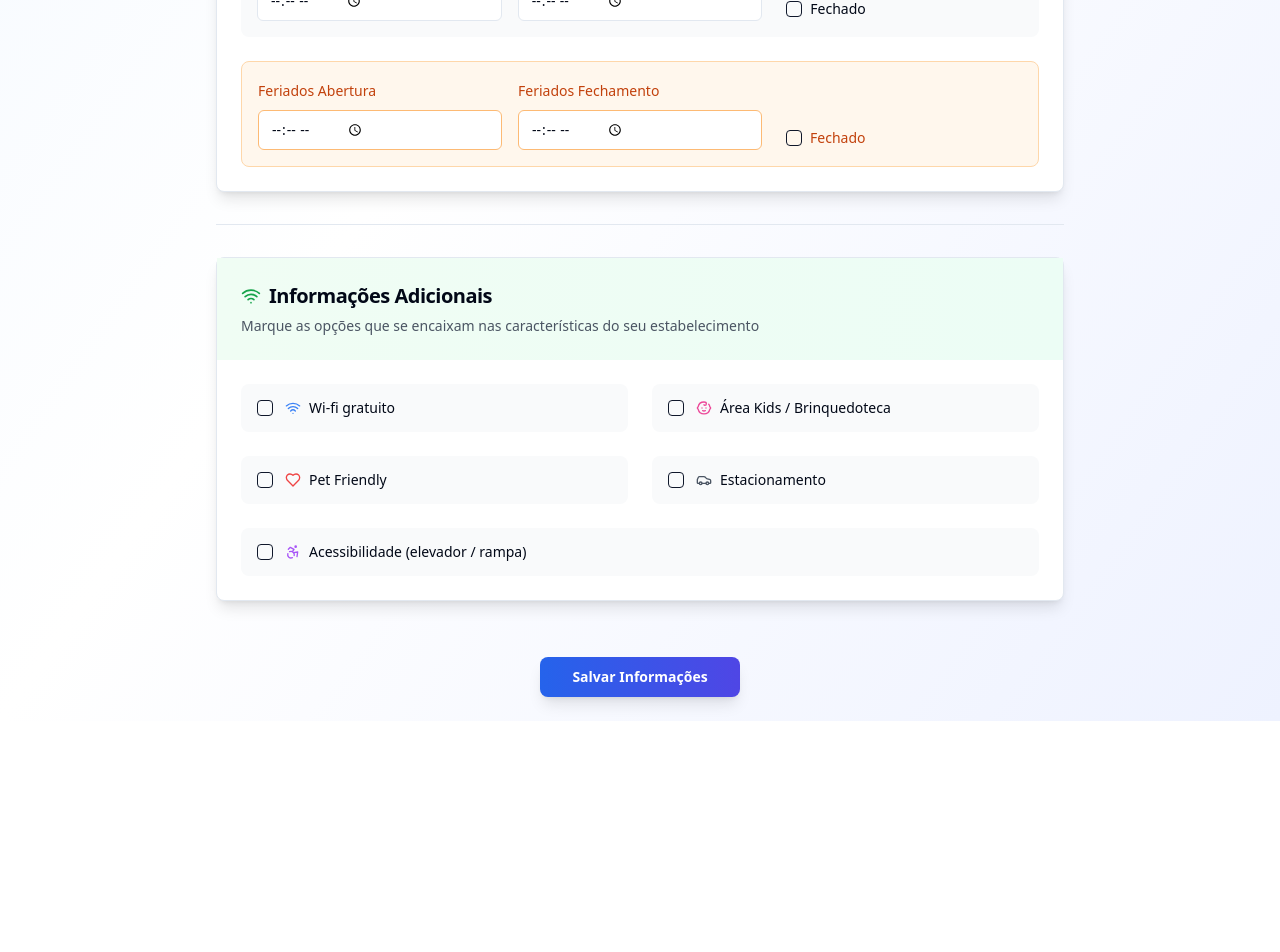
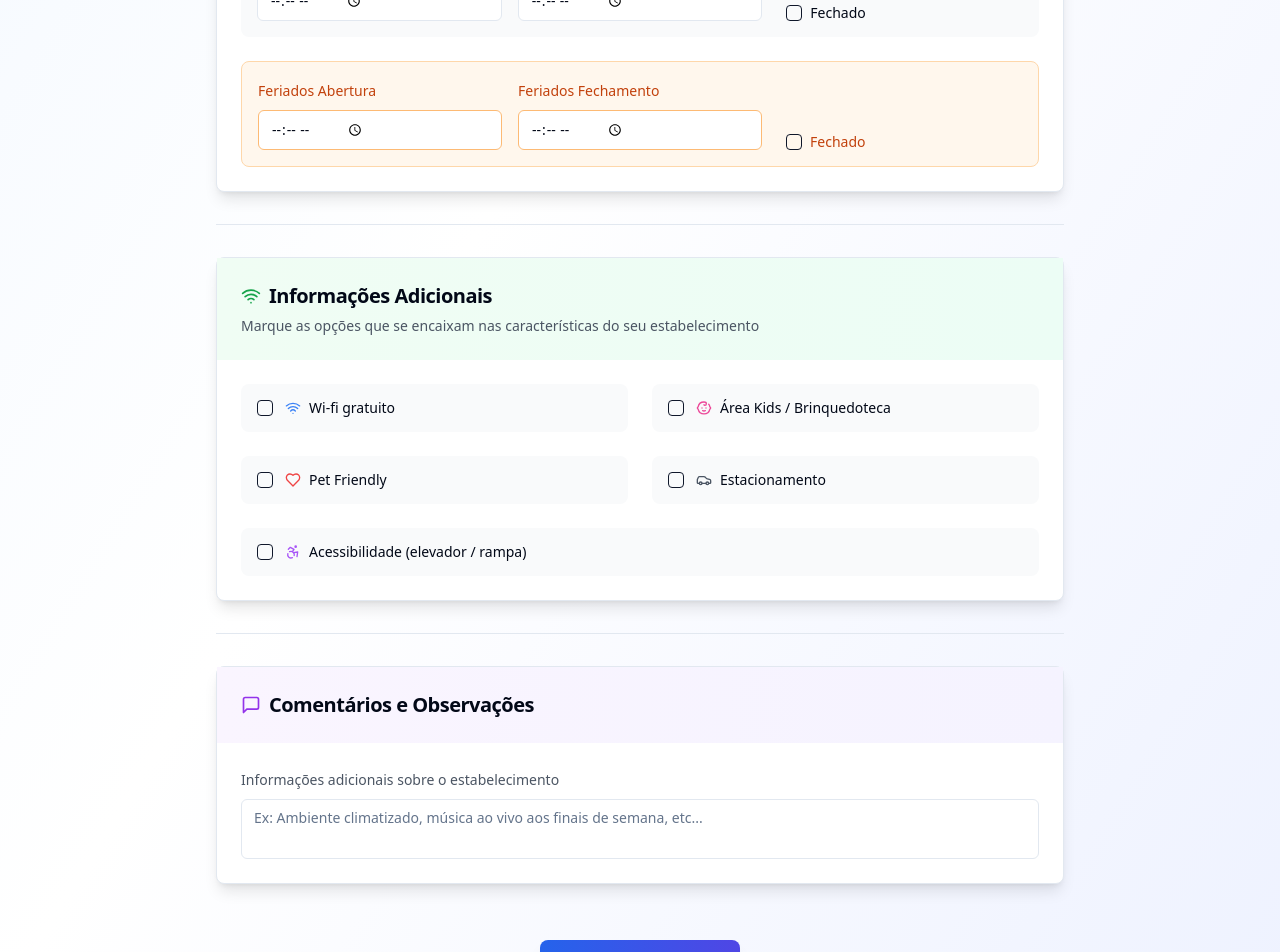
Before and after one commit to gustavoprojectx5/horario-feliz-formulario, a React (Vite) app: page / in a window 1280 px wide. Shown: the part 1060-2012 px from the top of the page. Before the commit the page ends 1781 px from the top, so only its background shows below. Built offline with nearby package versions, Linux system fonts and the light colour scheme.

Commit message:
Add comments and observations field
Add a textarea for comments and observations and adjust checkbox position.

```diff
--- a/src/components/BusinessHoursForm.tsx
+++ b/src/components/BusinessHoursForm.tsx
@@ -1,12 +1,12 @@
-
 import React, { useState } from 'react';
 import { Card, CardContent, CardHeader, CardTitle } from '@/components/ui/card';
 import { Button } from '@/components/ui/button';
 import { Input } from '@/components/ui/input';
 import { Label } from '@/components/ui/label';
 import { Checkbox } from '@/components/ui/checkbox';
+import { Textarea } from '@/components/ui/textarea';
 import { Separator } from '@/components/ui/separator';
-import { Clock, Wifi, Car, Accessibility, Heart, Baby } from 'lucide-react';
+import { Clock, Wifi, Car, Accessibility, Heart, Baby, MessageSquare } from 'lucide-react';
 
 interface DaySchedule {
   day: string;
@@ -49,6 +49,8 @@ const BusinessHoursForm = () => {
     accessibility: false,
   });
 
+  const [comments, setComments] = useState('');
+
   const updateSchedule = (index: number, field: keyof DaySchedule, value: string | boolean) => {
     const newSchedule = [...schedule];
     newSchedule[index] = { ...newSchedule[index], [field]: value };
@@ -68,6 +70,7 @@ const BusinessHoursForm = () => {
     console.log('Horários de funcionamento:', schedule);
     console.log('Feriados:', holidays);
     console.log('Serviços adicionais:', services);
+    console.log('Comentários:', comments);
     // Aqui você pode processar os dados do formulário
   };
 
@@ -119,7 +122,7 @@ const BusinessHoursForm = () => {
                     />
                   </div>
 
-                  <div className="flex items-center space-x-2 justify-start pl-2 pb-1">
+                  <div className="flex items-center space-x-2 justify-start pl-2 pt-1">
                     <Checkbox
                       id={`closed-${index}`}
                       checked={day.isClosed}
@@ -165,7 +168,7 @@ const BusinessHoursForm = () => {
                   />
                 </div>
 
-                <div className="flex items-center space-x-2 justify-start pl-2 pb-1">
+                <div className="flex items-center space-x-2 justify-start pl-2 pt-1">
                   <Checkbox
                     id="holidays-closed"
                     checked={holidays.isClosed}
@@ -271,6 +274,33 @@ const BusinessHoursForm = () => {
           </CardContent>
         </Card>
 
+        <Separator className="my-8" />
+
+        {/* Comentários e Observações */}
+        <Card className="shadow-lg">
+          <CardHeader className="bg-gradient-to-r from-purple-50 to-violet-50">
+            <CardTitle className="flex items-center gap-2 text-xl">
+              <MessageSquare className="w-5 h-5 text-purple-600" />
+              Comentários e Observações
+            </CardTitle>
+          </CardHeader>
+          <CardContent className="p-6">
+            <div className="space-y-2">
+              <Label htmlFor="comments" className="text-sm text-gray-600">
+                Informações adicionais sobre o estabelecimento
+              </Label>
+              <Textarea
+                id="comments"
+                placeholder="Ex: Ambiente climatizado, música ao vivo aos finais de semana, etc..."
+                value={comments}
+                onChange={(e) => setComments(e.target.value)}
+                className="min-h-[60px] resize-none"
+                rows={2}
+              />
+            </div>
+          </CardContent>
+        </Card>
+
         {/* Botão de Envio */}
         <div className="flex justify-center pt-6">
           <Button
```
